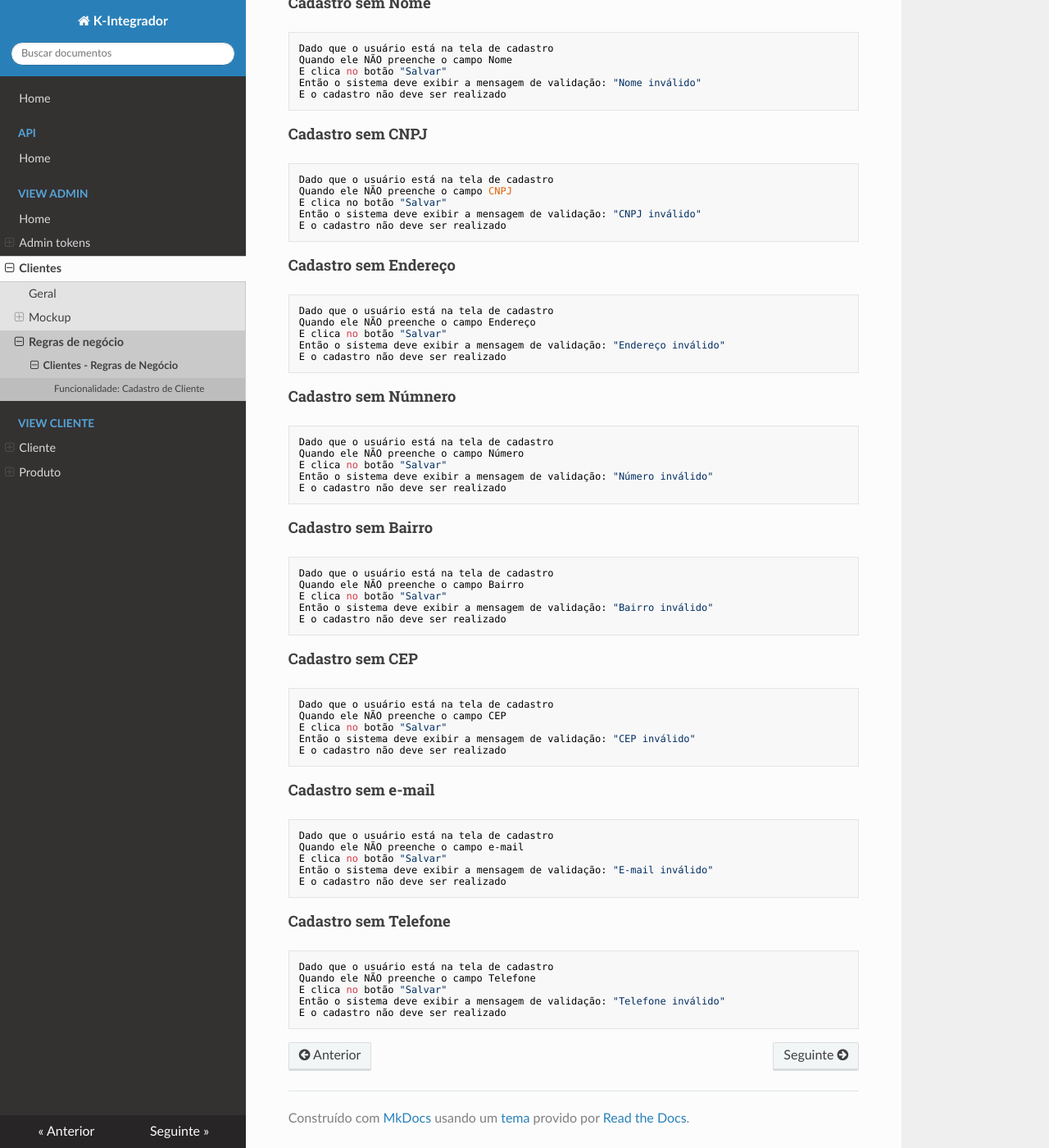
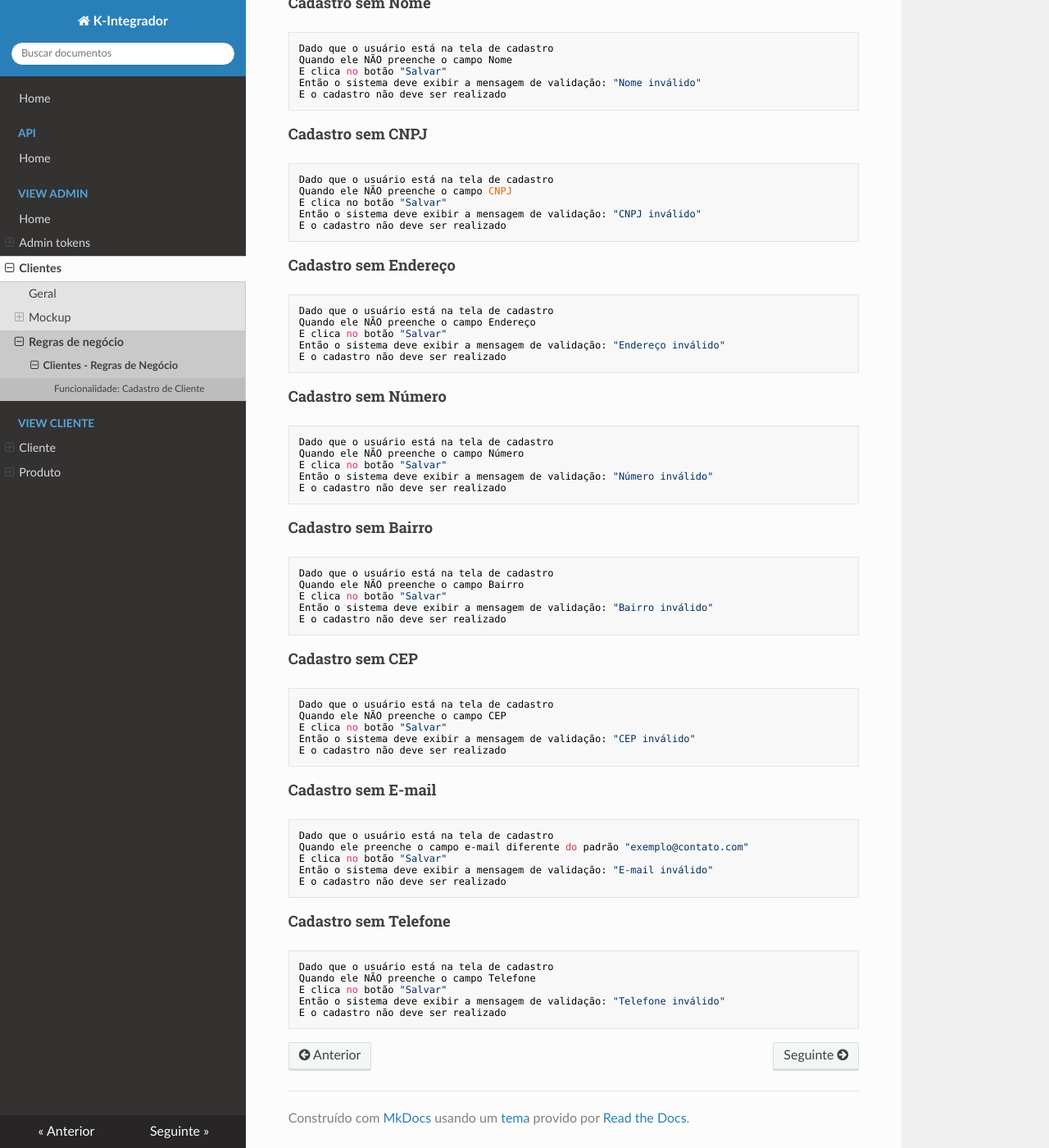
Before and after one commit to dcodebr/kintegrador_requisito, an MkDocs documentation site: the page built from docs/view-admin/clientes/regras de negócio/clientes.bdd.md, in a window 1280 px wide and 1400 px high, scrolled down 763 px. Shown: the whole window at 82% size. Built offline with MkDocs 1.6.1, drawn with Linux system fonts in a browser that asks for light colours; nearby versions of some CDN libraries.

Commit message:
Ajustes na regra de negócio - Cliente

```diff
--- a/docs/view-admin/clientes/regras de negócio/clientes.bdd.md
+++ b/docs/view-admin/clientes/regras de negócio/clientes.bdd.md
@@ -48,7 +48,7 @@
     Então o sistema deve exibir a mensagem de validação: "Endereço inválido"
     E o cadastro não deve ser realizado
 
-#### Cadastro sem Númnero
+#### Cadastro sem Número
     Dado que o usuário está na tela de cadastro
     Quando ele NÃO preenche o campo Número
     E clica no botão "Salvar"
@@ -69,9 +69,9 @@
     Então o sistema deve exibir a mensagem de validação: "CEP inválido"
     E o cadastro não deve ser realizado
 
-#### Cadastro sem e-mail
+#### Cadastro sem E-mail
     Dado que o usuário está na tela de cadastro
-    Quando ele NÃO preenche o campo e-mail
+    Quando ele preenche o campo e-mail diferente do padrão "exemplo@contato.com"
     E clica no botão "Salvar"
     Então o sistema deve exibir a mensagem de validação: "E-mail inválido"
     E o cadastro não deve ser realizado
```
Also changed, not shown: docs/view-admin/clientes/mockup/admin-clientes.mockup.md (+1 -0 lines).
